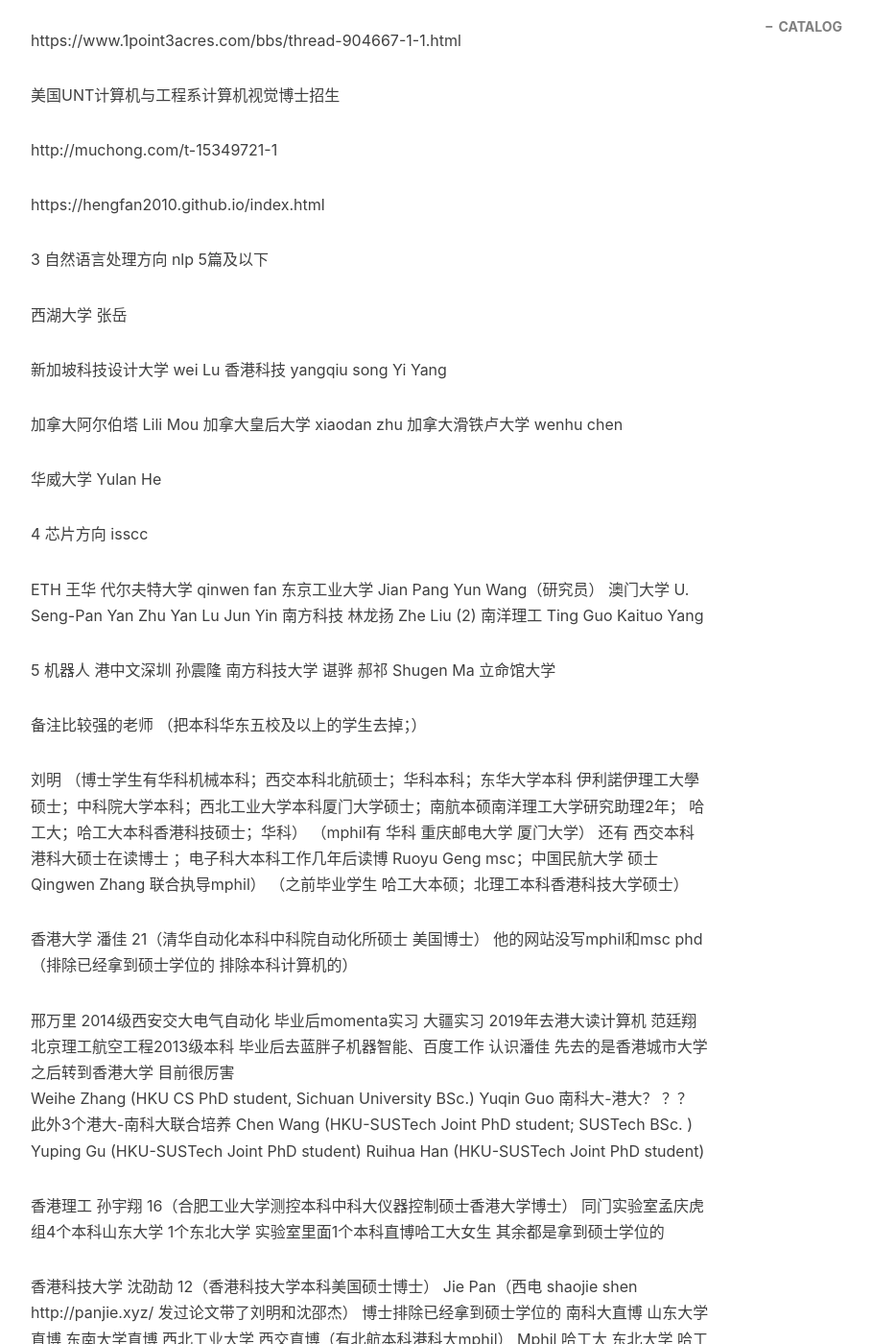
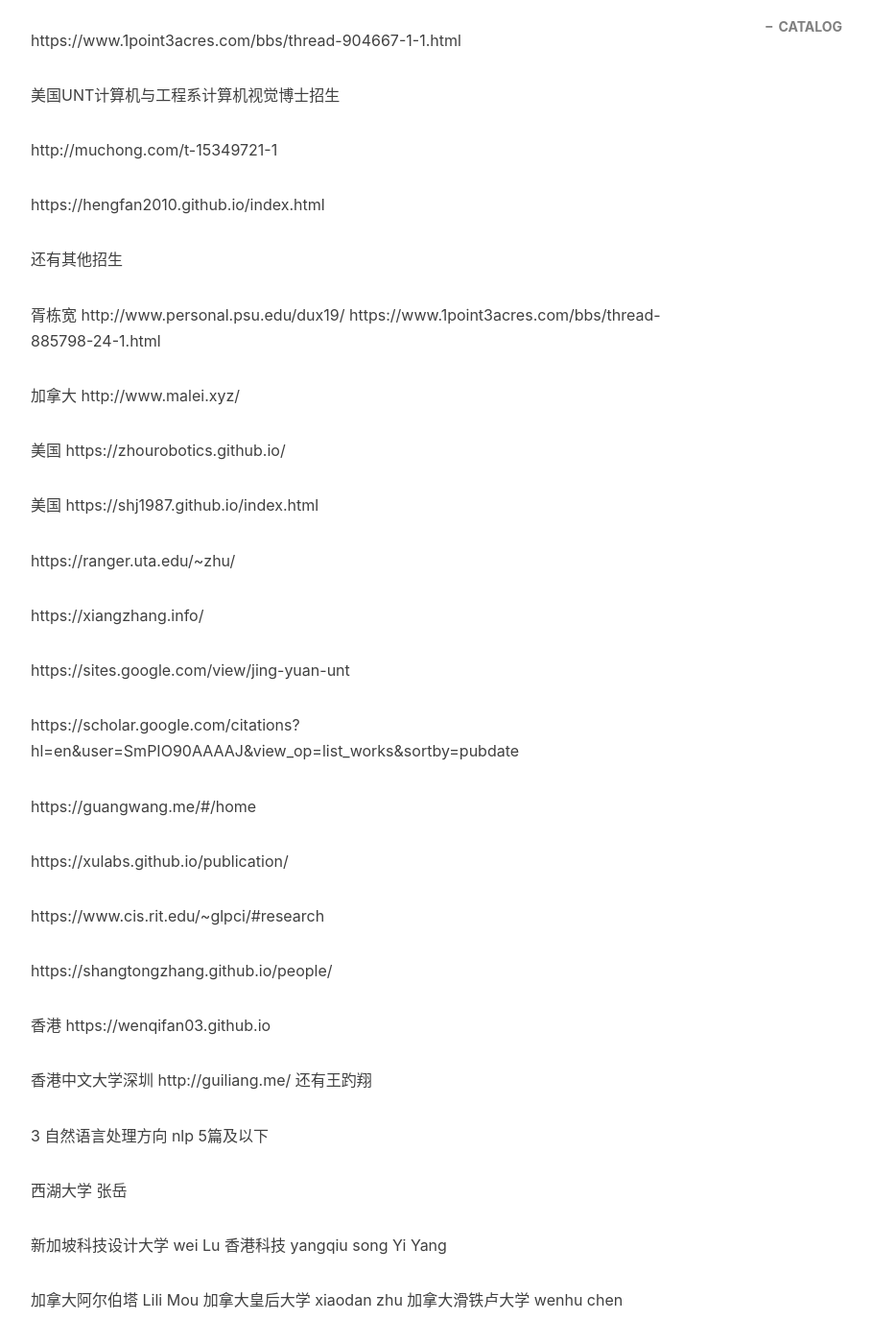
Before and after one commit to pengjiao123/pengjiao123.github.io, a Jekyll site: the page built from _posts/2022-06-18-实习相关.md, in a window 1280 px wide and 1400 px high, scrolled down 2041 px. Shown: the whole window at 96% size, without its empty margins (233-1142 px from the left). Built offline with Jekyll 4.4.1, drawn with Linux system fonts in a browser that asks for light colours; nearby versions of some CDN libraries; comment, search, counter and statistics services are not loaded.

Commit message:
Update 2022-06-18-实习相关.md

```diff
--- a/_posts/2022-06-18-实习相关.md
+++ b/_posts/2022-06-18-实习相关.md
@@ -96,6 +96,38 @@
 http://muchong.com/t-15349721-1
 
 https://hengfan2010.github.io/index.html
+
+
+还有其他招生
+
+胥栋宽 http://www.personal.psu.edu/dux19/ https://www.1point3acres.com/bbs/thread-885798-24-1.html
+
+加拿大 http://www.malei.xyz/
+
+美国 https://zhourobotics.github.io/
+
+美国 https://shj1987.github.io/index.html
+
+https://ranger.uta.edu/~zhu/
+
+https://xiangzhang.info/
+
+https://sites.google.com/view/jing-yuan-unt
+
+https://scholar.google.com/citations?hl=en&user=SmPIO90AAAAJ&view_op=list_works&sortby=pubdate
+
+https://guangwang.me/#/home
+
+https://xulabs.github.io/publication/
+
+https://www.cis.rit.edu/~glpci/#research
+
+https://shangtongzhang.github.io/people/
+
+香港  https://wenqifan03.github.io
+
+香港中文大学深圳 http://guiliang.me/ 还有王趵翔
+
 
 3 自然语言处理方向
 nlp 5篇及以下
```
